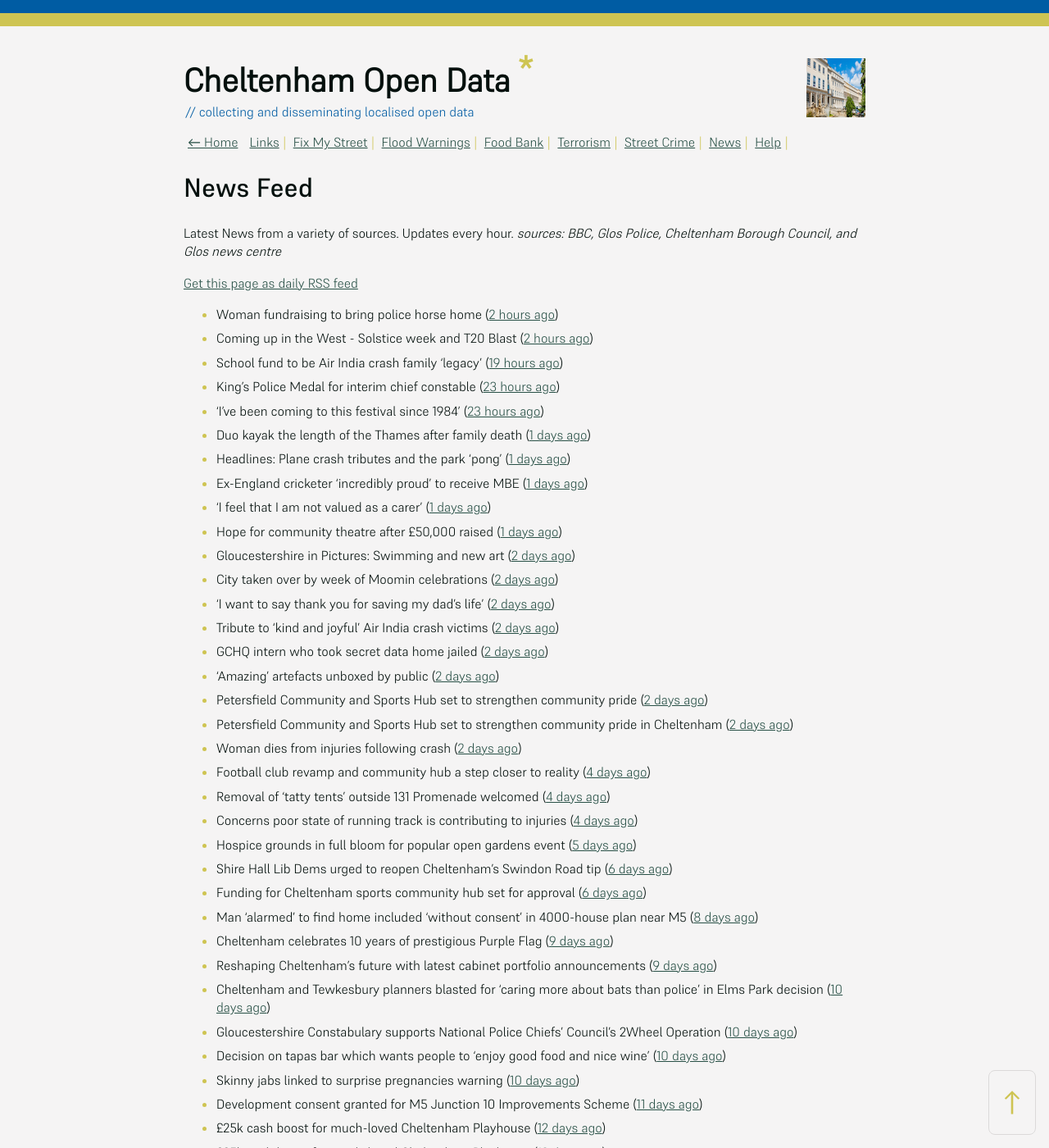
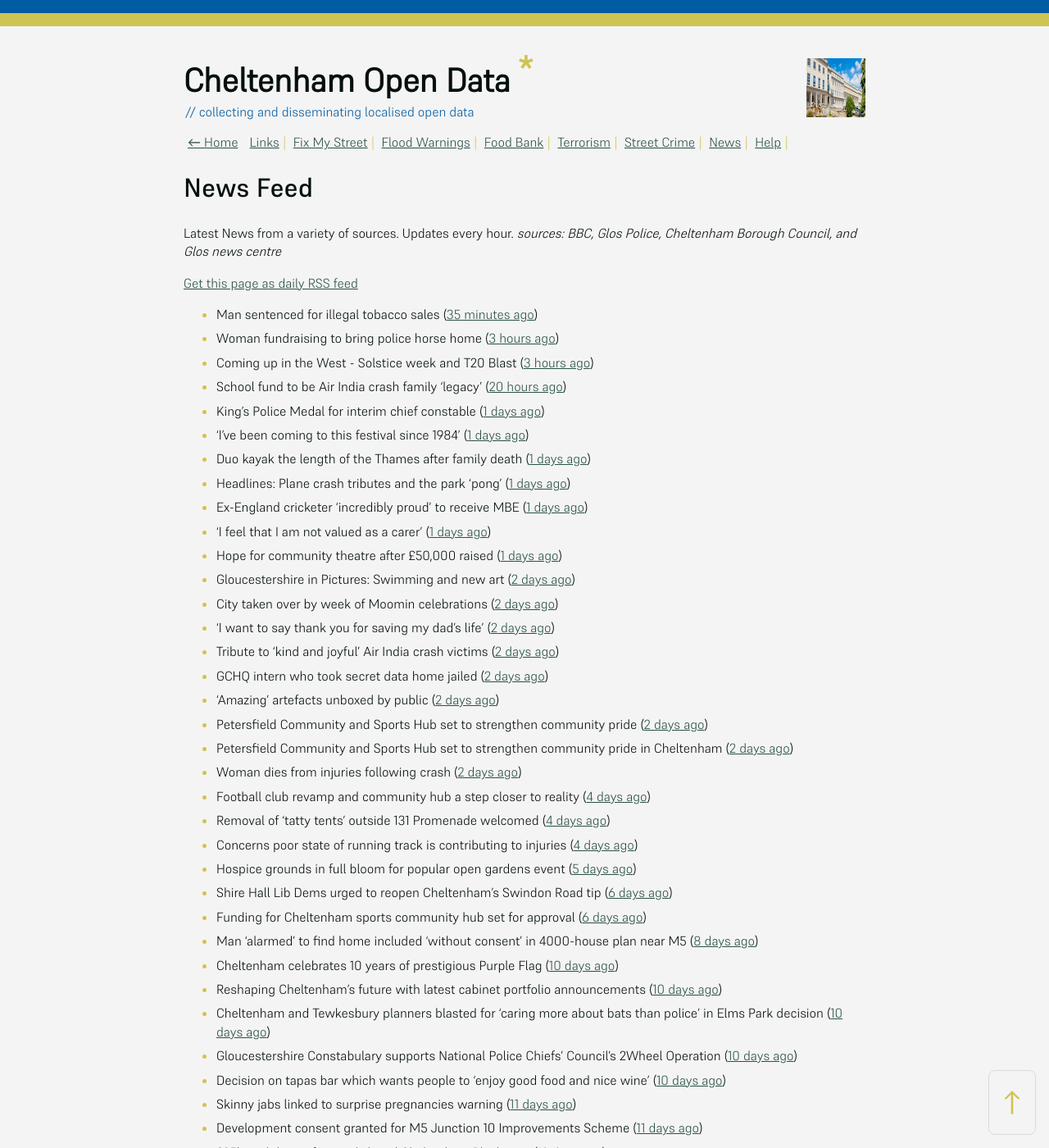
Before and after one commit to mat-0/cheltenham-open-data, a Jekyll site: the page built from _pages/news.md, in a window 1280 px wide and 1400 px high. Shown: the whole window at 82% size. Built offline with Jekyll 4.4.1, drawn with Linux system fonts in a browser that asks for light colours; some of the changed text lies outside the part shown.

Commit message:
Updated 2025-06-16 08:59:46

```diff
--- a/_pages/news.md
+++ b/_pages/news.md
@@ -12,11 +12,12 @@ _sources: BBC, Glos Police, Cheltenham Borough Council, and Glos news centre_
 [Get this page as daily RSS feed](/daily.rss)
 
 <!-- news_marker starts -->
-- Woman fundraising to bring police horse home ([2 hours ago](https://www.bbc.com/news/articles/c1ld0n474llo))
-- Coming up in the West - Solstice week and T20 Blast ([2 hours ago](https://www.bbc.com/news/articles/c4g3nze858lo))
-- School fund to be Air India crash family 'legacy' ([19 hours ago](https://www.bbc.com/news/articles/c5y5ygl2g31o))
-- King's Police Medal for interim chief constable ([23 hours ago](https://www.bbc.com/news/articles/c39x9jz8ez1o))
-- 'I've been coming to this festival since 1984' ([23 hours ago](https://www.bbc.com/news/articles/clyny53kdg4o))
+- Man sentenced for illegal tobacco sales ([35 minutes ago](https://gloucesternewscentre.co.uk/man-sentenced-for-illegal-tobacco-sales/))
+- Woman fundraising to bring police horse home ([3 hours ago](https://www.bbc.com/news/articles/c1ld0n474llo))
+- Coming up in the West - Solstice week and T20 Blast ([3 hours ago](https://www.bbc.com/news/articles/c4g3nze858lo))
+- School fund to be Air India crash family 'legacy' ([20 hours ago](https://www.bbc.com/news/articles/c5y5ygl2g31o))
+- King's Police Medal for interim chief constable ([1 days ago](https://www.bbc.com/news/articles/c39x9jz8ez1o))
+- 'I've been coming to this festival since 1984' ([1 days ago](https://www.bbc.com/news/articles/clyny53kdg4o))
 - Duo kayak the length of the Thames after family death ([1 days ago](https://www.bbc.com/news/articles/c79ep5dqpd3o))
 - Headlines: Plane crash tributes and the park 'pong' ([1 days ago](https://www.bbc.com/news/articles/czdy9lymrmgo))
 - Ex-England cricketer 'incredibly proud' to receive MBE ([1 days ago](https://www.bbc.com/news/articles/cql2qnr0kveo))
@@ -38,12 +39,12 @@ _sources: BBC, Glos Police, Cheltenham Borough Council, and Glos news centre_
 - Shire Hall Lib Dems urged to reopen Cheltenham’s Swindon Road tip ([6 days ago](https://gloucesternewscentre.co.uk/shire-hall-lib-dems-urged-to-reopen-cheltenhams-swindon-road-tip/))
 - Funding for Cheltenham sports community hub set for approval ([6 days ago](https://gloucesternewscentre.co.uk/funding-for-cheltenham-sports-community-hub-set-for-approval/))
 - Man ‘alarmed’ to find home included ‘without consent’ in 4000-house plan near M5 ([8 days ago](https://gloucesternewscentre.co.uk/man-alarmed-to-find-home-included-without-consent-in-4000-house-plan-near-m5/))
-- Cheltenham celebrates 10 years of prestigious Purple Flag ([9 days ago](https://www.cheltenham.gov.uk/news/article/3019/cheltenham_celebrates_10_years_of_prestigious_purple_flag))
-- Reshaping Cheltenham’s future with latest cabinet portfolio announcements ([9 days ago](https://www.cheltenham.gov.uk/news/article/3018/reshaping_cheltenhams_future_with_latest_cabinet_portfolio_announcements))
+- Cheltenham celebrates 10 years of prestigious Purple Flag ([10 days ago](https://www.cheltenham.gov.uk/news/article/3019/cheltenham_celebrates_10_years_of_prestigious_purple_flag))
+- Reshaping Cheltenham’s future with latest cabinet portfolio announcements ([10 days ago](https://www.cheltenham.gov.uk/news/article/3018/reshaping_cheltenhams_future_with_latest_cabinet_portfolio_announcements))
 - Cheltenham and Tewkesbury planners blasted for ‘caring more about bats than police’ in Elms Park decision ([10 days ago](https://gloucesternewscentre.co.uk/cheltenham-and-tewkesbury-planners-blasted-for-caring-more-about-bats-than-police-in-elms-park-decision/))
 - Gloucestershire Constabulary supports National Police Chiefs’ Council’s 2Wheel Operation ([10 days ago](https://gloucesternewscentre.co.uk/gloucestershire-constabulary-supports-national-police-chiefs-councils-2wheel-operation/))
 - Decision on tapas bar which wants people to ‘enjoy good food and nice wine’ ([10 days ago](https://gloucesternewscentre.co.uk/decision-on-tapas-bar-which-wants-people-to-enjoy-good-food-and-nice-wine/))
-- Skinny jabs linked to surprise pregnancies warning ([10 days ago](https://www.bbc.co.uk/sounds/play/p0lgh4cd))
+- Skinny jabs linked to surprise pregnancies warning ([11 days ago](https://www.bbc.co.uk/sounds/play/p0lgh4cd))
 - Development consent granted for M5 Junction 10 Improvements Scheme ([11 days ago](https://gloucesternewscentre.co.uk/development-consent-granted-for-m5-junction-10-improvements-scheme/))
 - £25k cash boost for much-loved Cheltenham Playhouse ([12 days ago](https://gloucesternewscentre.co.uk/25k-cash-boost-for-much-loved-cheltenham-playhouse/))
 - £25k cash boost for much-loved Cheltenham Playhouse ([12 days ago](https://www.cheltenham.gov.uk/news/article/3017/25k_cash_boost_for_much-loved_cheltenham_playhouse))
@@ -59,7 +60,6 @@ _sources: BBC, Glos Police, Cheltenham Borough Council, and Glos news centre_
 - Fears people ‘lose right to BBQ in the sun’ as roof will ‘overshadow’ gardens ([23 days ago](https://gloucesternewscentre.co.uk/fears-people-lose-right-to-bbq-in-the-sun-as-roof-will-overshadow-gardens/))
 - Fears 4115 homes near M5 will have ‘disastrous’ effect on area as seven villages fight scheme ([23 days ago](https://gloucesternewscentre.co.uk/fears-4115-homes-near-m5-will-have-disastrous-effect-on-area-as-seven-villages-fight-scheme/))
 - Man arrested on suspicion of burglary in Cheltenham following chase by police ([23 days ago](https://gloucesternewscentre.co.uk/man-arrested-on-suspicion-of-burglary-in-cheltenham-following-chase-by-police/))
-- ‘Abominating’ school building approved despite fears it will ‘loom over’ homes ([23 days ago](https://gloucesternewscentre.co.uk/abominating-school-building-approved-despite-fears-it-will-loom-over-homes/))
 - Luxury spa hotel could be the future for iconic Municipal Offices as preferred bidder is selected ([25 days ago](https://www.cheltenham.gov.uk/news/article/3014/luxury_spa_hotel_could_be_the_future_for_iconic_municipal_offices_as_preferred_bidder_is_selected))
 - Spring bank holiday waste and recycling collections ([26 days ago](https://www.cheltenham.gov.uk/news/article/3013/spring_bank_holiday_waste_and_recycling_collections))
 
```
Also changed, not shown: _data/flood.json (+5 -27 lines), _pages/fix-my-street.md (+1 -1 lines), index.md (+5 -5 lines).
